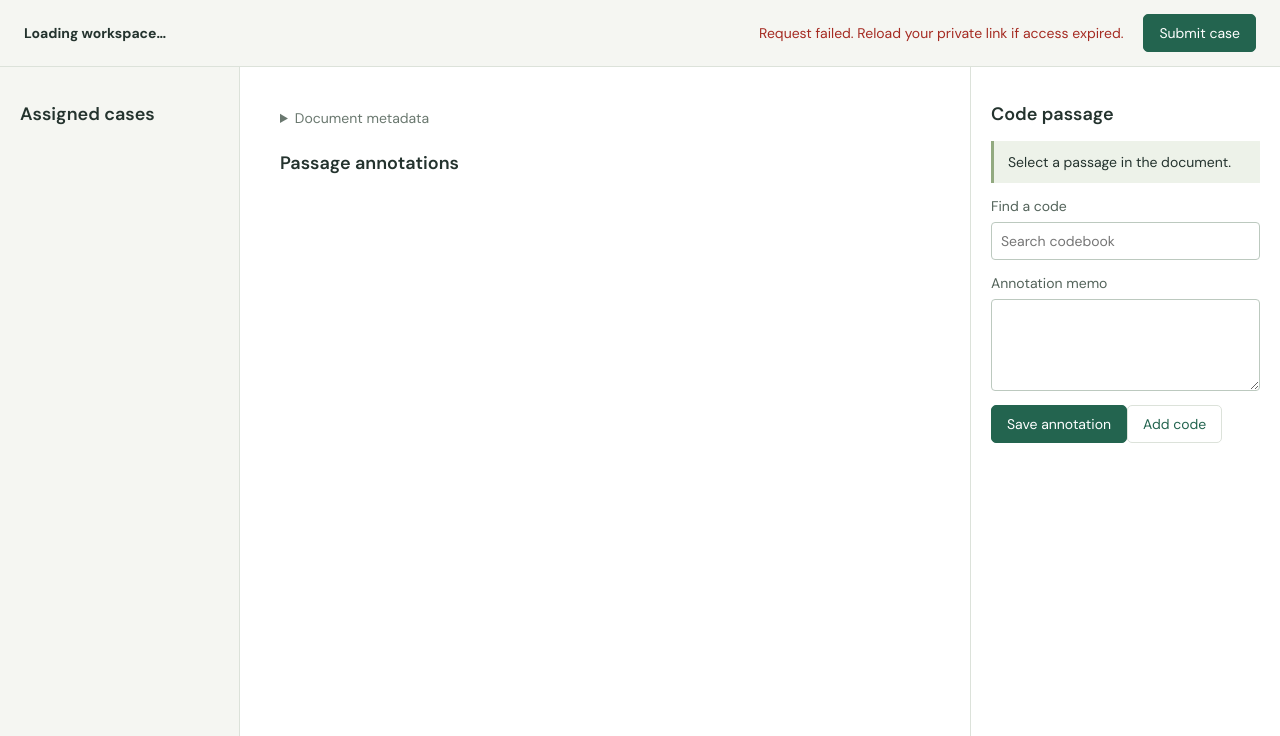
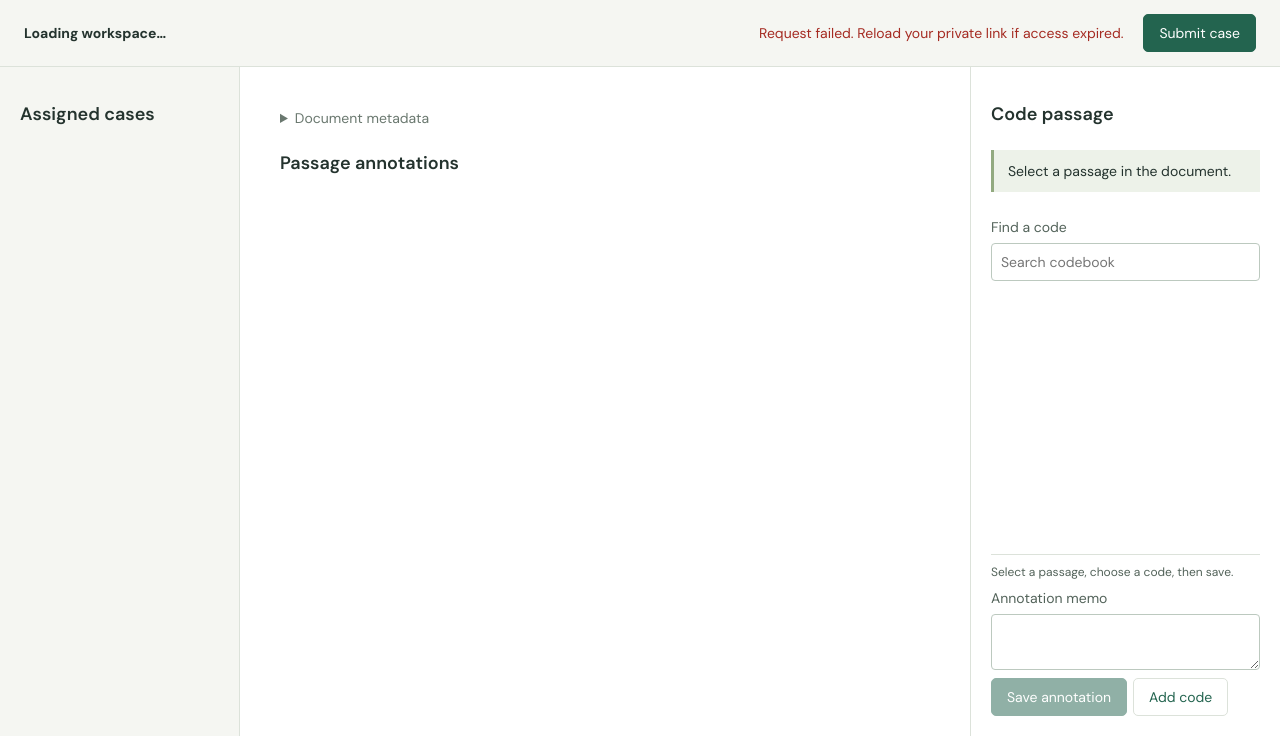
Before and after one commit to nherbaut/coding, a Django app: template corpus/templates/corpus/work.html in a window 1280 px wide. Shown: the part 66-802 px from the top of the page. Run offline with Django 5.2, Linux system fonts and the light colour scheme; the template is opened without the code that fills it: most values are stand-ins (such as "Sample title", 1, 10 or a date in 2020).

Commit message:
Preview selected annotations and keep save controls visible

```diff
--- a/corpus/static/corpus/style.css
+++ b/corpus/static/corpus/style.css
@@ -360,3 +360,57 @@ dialog::backdrop {
 .fulltext mark {
   color: inherit;
 }
+
+.codes {
+  display: flex;
+  flex-direction: column;
+  overflow: hidden;
+}
+.codes > :not(#code-tree) {
+  flex-shrink: 0;
+}
+.codes h2 {
+  margin-bottom: 4px;
+}
+.annotation-count {
+  color: #617468;
+  font-size: 12px;
+  margin: 0 0 8px;
+}
+.codes #selection {
+  max-height: 100px;
+}
+#code-tree {
+  flex: 1;
+  min-height: 0;
+  overflow-y: auto;
+  margin-bottom: 10px;
+}
+.annotation-controls {
+  border-top: 1px solid var(--line);
+  padding-top: 8px;
+}
+#annotation-guidance {
+  font-size: 12px;
+  line-height: 1.5;
+  margin: 0;
+  color: #53635a;
+}
+.annotation-actions {
+  display: flex;
+  flex-wrap: wrap;
+  gap: 6px;
+}
+.annotation-controls label {
+  margin: 8px 0;
+}
+.annotation-preview {
+  outline: 1px dashed #53635a;
+  outline-offset: 1px;
+}
+@media (max-width: 720px) {
+  #code-tree {
+    flex: none;
+    max-height: 320px;
+  }
+}
--- a/corpus/static/corpus/work.js
+++ b/corpus/static/corpus/work.js
@@ -51,6 +51,12 @@ async function reload() {
 }
 async function openDocument(nextAssignment, nextDocument) {
   if (busy) return;
+  if (
+    !editing &&
+    hasUnsavedAnnotation() &&
+    !confirm("Discard this unsaved annotation?")
+  )
+    return;
   clearTimeout(autosaveTimer);
   if (editing && selected) {
     const saved = await saveAnnotation(
@@ -114,6 +120,7 @@ function render() {
   renderText();
   renderCodes();
   renderAnnotations();
+  renderDraftStatus();
 }
 function applyCodeColors(node, ids) {
   const colors = [
@@ -135,14 +142,50 @@ function applyCodeColors(node, ids) {
   node.style.background = `linear-gradient(to bottom, ${stops.join(",")})`;
   node.style.color = "#24332e";
 }
+function hasUnsavedAnnotation() {
+  if (!selected) return false;
+  if (!editing) return true;
+  const saved = assignment.annotations.find((item) => item.id === editing);
+  return (
+    !saved ||
+    saved.memo !== $("#memo").value ||
+    JSON.stringify([...saved.codes].sort()) !==
+      JSON.stringify([...chosenCodes].sort())
+  );
+}
+function renderDraftStatus() {
+  const count =
+    assignment?.annotations.filter(
+      (item) => item.document === documentVersion?.id,
+    ).length || 0;
+  $("#annotation-count").textContent =
+    `${count} saved annotation${count === 1 ? "" : "s"}`;
+  const pending = hasUnsavedAnnotation();
+  $("#annotation-guidance").textContent = assignment?.locked
+    ? "Submitted case. Ask the admin to reopen it for changes."
+    : pending
+      ? chosenCodes.size
+        ? "Unsaved annotation. Click Save annotation to keep this highlight."
+        : "Choose a code, then click Save annotation."
+      : "Select a passage, choose a code, then save.";
+  $("#save-annotation").disabled =
+    !selected || !chosenCodes.size || !!assignment?.locked || busy;
+  $("#cancel-edit").hidden = !selected;
+  $("#cancel-edit").textContent = editing ? "Cancel edit" : "Clear selection";
+}
 function renderText() {
   const root = $("#document");
   root.replaceChildren();
   if (!documentVersion) return;
   const text = documentVersion.text;
-  const annotations = assignment.annotations.filter(
+  let annotations = assignment.annotations.filter(
     (a) => a.document === documentVersion.id,
   );
+  if (selected?.document === documentVersion.id && hasUnsavedAnnotation()) {
+    annotations = annotations.filter((item) => item.id !== editing);
+    if (chosenCodes.size)
+      annotations.push({ ...selected, codes: [...chosenCodes], preview: true });
+  }
   const points = [
     ...new Set([
       0,
@@ -160,6 +203,8 @@ function renderText() {
         mark,
         active.flatMap((a) => a.codes),
       );
+      if (active.some((item) => item.preview))
+        mark.classList.add("annotation-preview");
       mark.title = active
         .flatMap((a) =>
           a.codes.map(
@@ -195,6 +240,8 @@ function renderCodes() {
           input.onchange = () => {
             if (input.checked) chosenCodes.add(code.id);
             else chosenCodes.delete(code.id);
+            renderText();
+            renderDraftStatus();
           };
           label.append(input);
           const swatch = element("span", undefined, "code-swatch");
@@ -284,7 +331,9 @@ function captureSelection() {
   chosenCodes = new Set([...chosenCodes].filter((id) => active.has(id)));
   renderCodes();
   $("#selection").textContent = selected.selected_text;
-  $("#cancel-edit").hidden = true;
+  selection.removeAllRanges();
+  renderText();
+  renderDraftStatus();
 }
 $("#document").addEventListener("mouseup", captureSelection);
 $("#document").addEventListener("keyup", captureSelection);
@@ -339,6 +388,13 @@ $("#cancel-edit").onclick = () => {
 };
 $("#code-search").oninput = renderCodes;
 $("#submit-case").onclick = async () => {
+  if (hasUnsavedAnnotation()) {
+    status(
+      "Save or clear the current annotation before submitting the case.",
+      true,
+    );
+    return;
+  }
   if (busy || !confirm("Submit and lock this case for admin review?")) return;
   busy = true;
   try {
@@ -489,5 +545,9 @@ function scheduleAutosave() {
     }
   }, 900);
 }
-$("#memo").addEventListener("input", scheduleAutosave);
+$("#memo").addEventListener("input", () => {
+  renderText();
+  renderDraftStatus();
+  scheduleAutosave();
+});
 $("#code-tree").addEventListener("change", scheduleAutosave);
--- a/corpus/templates/corpus/work.html
+++ b/corpus/templates/corpus/work.html
@@ -25,15 +25,21 @@
   </section>
   <aside class="codes">
     <h2>Code passage</h2>
+    <p id="annotation-count" class="annotation-count"></p>
     <blockquote id="selection">Select a passage in the document.</blockquote>
     <label
       >Find a code<input id="code-search" placeholder="Search codebook"
     /></label>
     <div id="code-tree"></div>
-    <label>Annotation memo<textarea id="memo" rows="4"></textarea></label
-    ><button id="save-annotation">Save annotation</button
-    ><button id="cancel-edit" class="secondary" hidden>Cancel edit</button
-    ><button id="new-code" class="secondary">Add code</button>
+    <div class="annotation-controls">
+      <p id="annotation-guidance" role="status">Select a passage, choose a code, then save.</p>
+      <label>Annotation memo<textarea id="memo" rows="2"></textarea></label>
+      <div class="annotation-actions">
+        <button id="save-annotation" disabled>Save annotation</button>
+        <button id="cancel-edit" class="secondary" hidden>Clear selection</button>
+        <button id="new-code" class="secondary">Add code</button>
+      </div>
+    </div>
   </aside>
 </main>
 <dialog id="book-dialog">
```
Also changed, not shown: corpus/browser_tests.py (+30 -0 lines).
